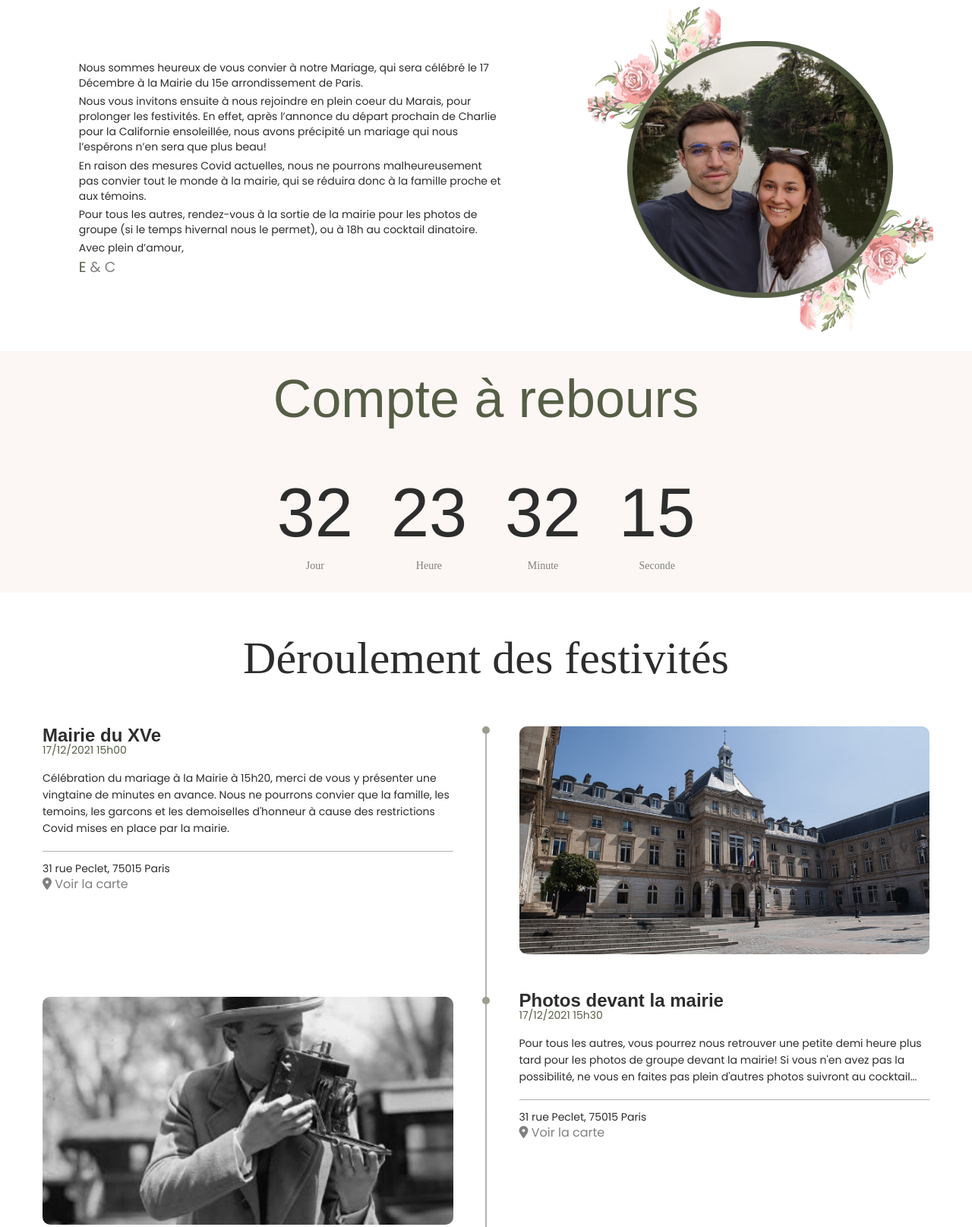
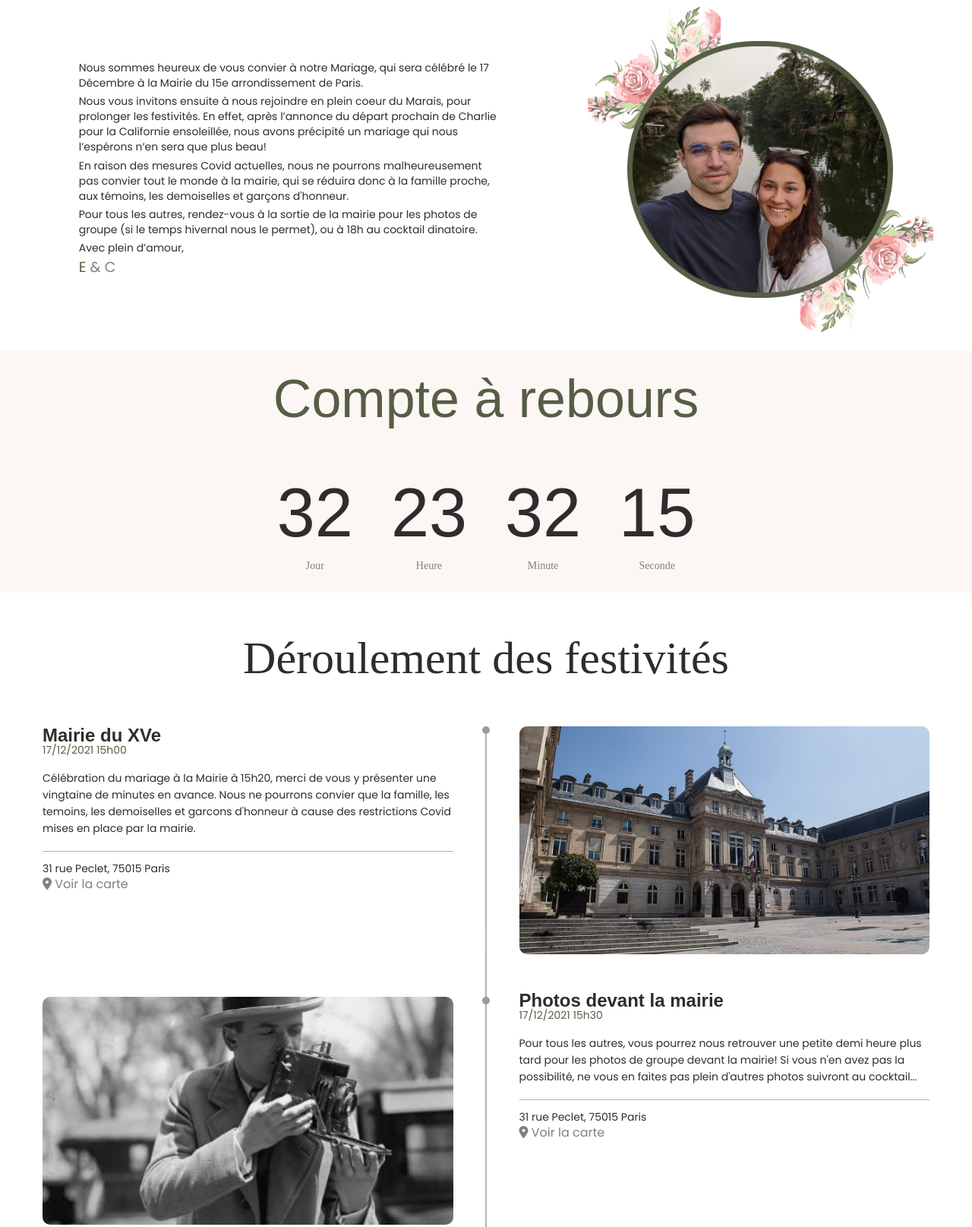
Before and after one commit to VincentLD/mariage_charlie, a website: page src/index.html in a window 1280 px wide. Shown: the part 816-2431 px from the top of the page at 76% size. Drawn offline with Linux system fonts and the light colour scheme; a web font is replaced by a local one.

Commit message:
Update text

```diff
--- a/src/index.html
+++ b/src/index.html
@@ -30,7 +30,7 @@
         En effet, après l’annonce du départ prochain de Charlie pour la Californie ensoleillée, nous avons précipité un mariage qui nous l’espérons n’en sera que plus beau!
       </span>
       <span class="content__text--block">
-        En raison des mesures Covid actuelles, nous ne pourrons malheureusement pas convier tout le monde à la mairie, qui se réduira donc à la famille proche et aux témoins.
+        En raison des mesures Covid actuelles, nous ne pourrons malheureusement pas convier tout le monde à la mairie, qui se réduira donc à la famille proche, aux témoins, les demoiselles et garçons d'honneur.
       </span>
       <span class="content__text--block">
         Pour tous les autres, rendez-vous à la sortie de la mairie pour les photos de groupe (si le temps hivernal nous le permet), ou à 18h au cocktail dinatoire.
@@ -89,7 +89,7 @@
           <img class="component__img" src="./assets/img/mairie.jpg" alt="Mairie du XVeme" />
         </div>
         <p class="component__content">
-          Célébration du mariage à la Mairie à 15h20, merci de vous y présenter une vingtaine de minutes en avance. Nous ne pourrons convier que la famille, les temoins, les garcons et les demoiselles d'honneur à cause des restrictions Covid mises en place par la mairie.
+          Célébration du mariage à la Mairie à 15h20, merci de vous y présenter une vingtaine de minutes en avance. Nous ne pourrons convier que la famille, les temoins, les demoiselles et garcons d'honneur à cause des restrictions Covid mises en place par la mairie.
           <span class="component__content--block">
           </span>
         </p>
@@ -176,7 +176,7 @@
           <img class="component__img" src="./assets/img/brunch.jpg" alt="photo d'un brunch" />
         </div>
         <p class="component__content">
-           Pour la famille, les temoins, les garçons et demoiselles d'honneur, rendez vous le lendemain pour le retour de mariage, sous forme de brunch!
+           Pour la famille, les temoins, les demoiselles et garçons d'honneur, rendez vous le lendemain pour le retour de mariage, sous forme de brunch !
           <span class="component__content--block">
           </span>
         </p>
```
